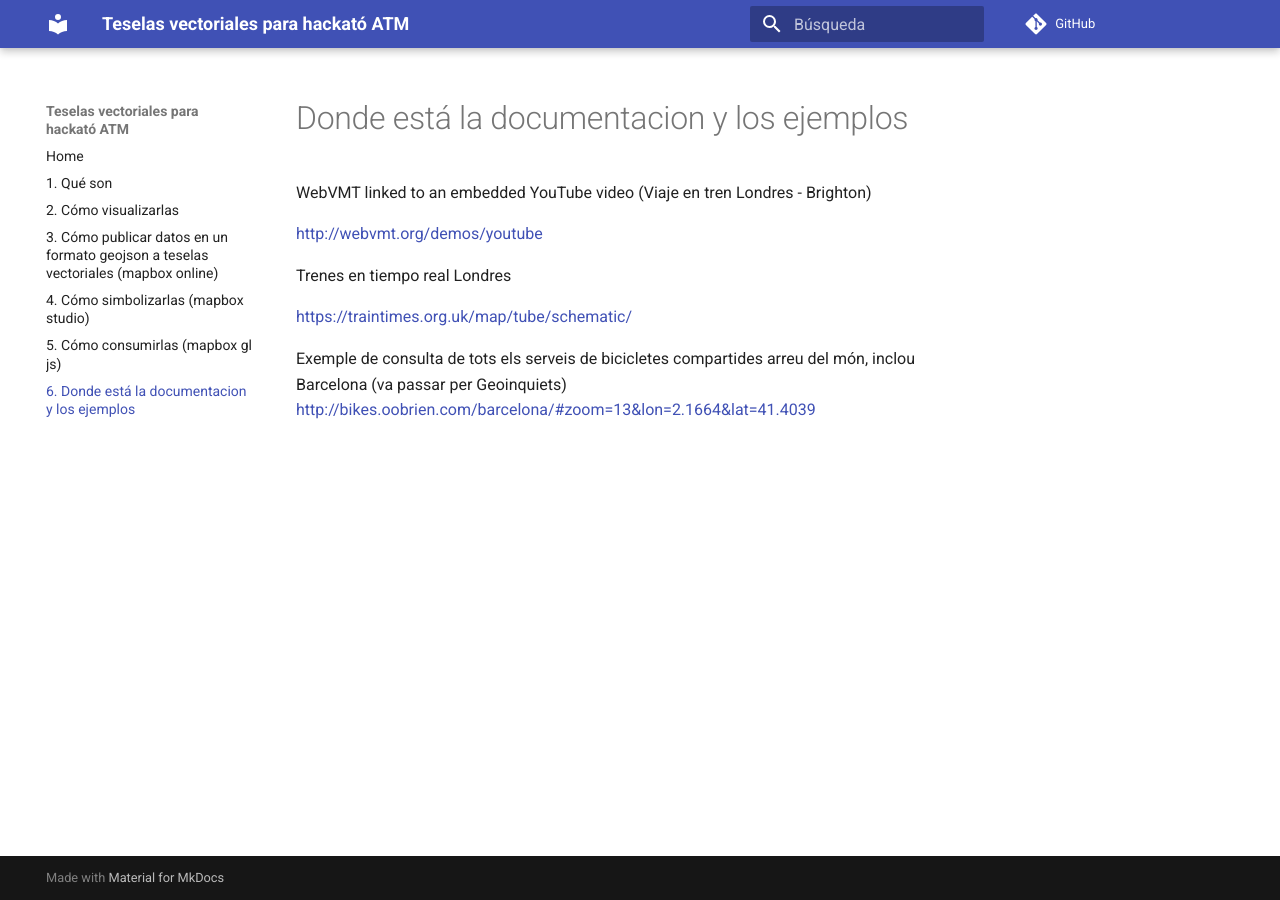
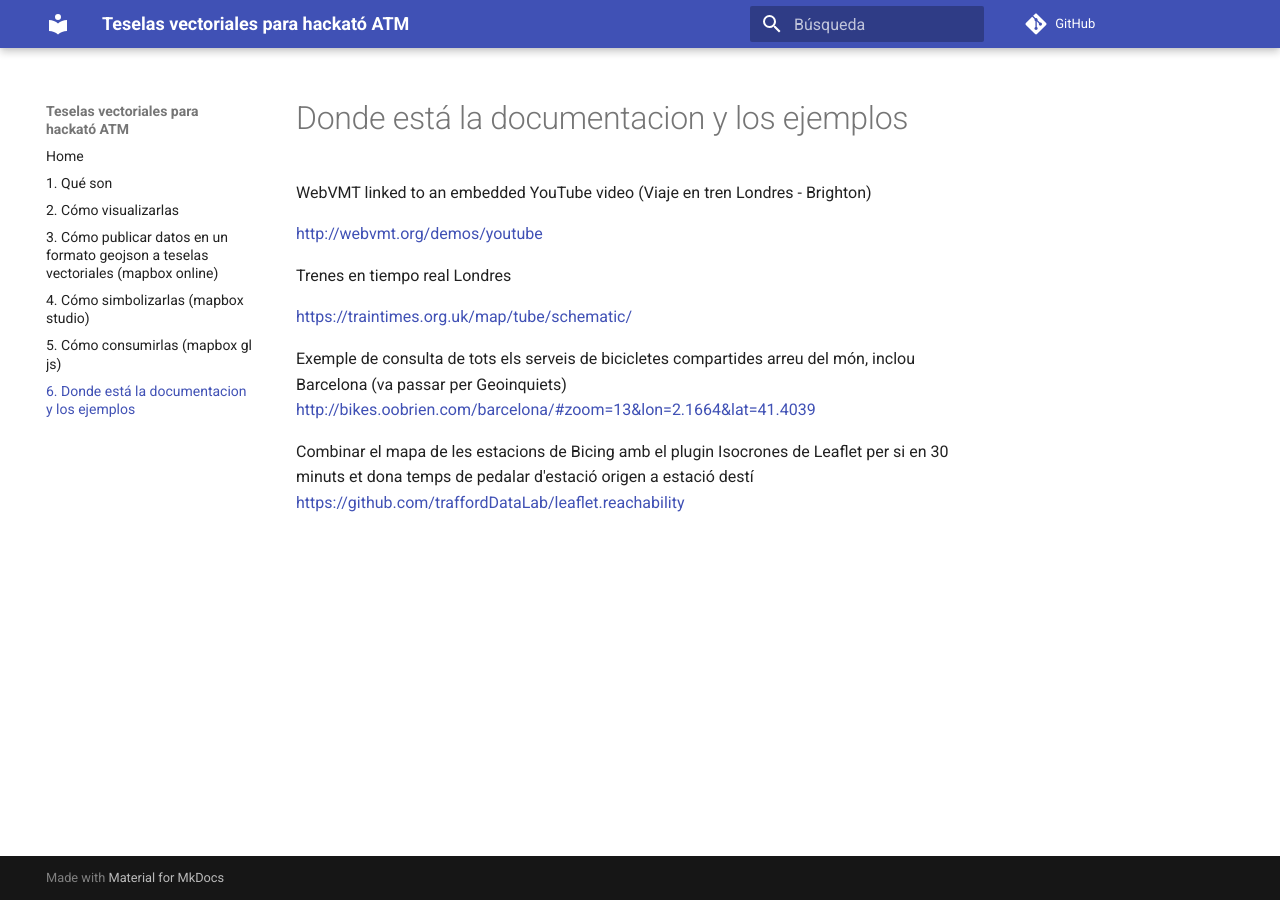
Before and after one commit to geoinquiets/vt-hackato-atm, an MkDocs documentation site: the page built from docs/6_documentacion.md, in a window 1280 px wide. Built offline with MkDocs 1.6.1 and Material for MkDocs 9.7.7, drawn with Linux system fonts in a browser that asks for light colours; comment, search, counter and statistics services are not loaded; old or Windows-style settings are respelled for this version of MkDocs.

Commit message:
afegit isocrones
per fer un mapa idoneïtat

```diff
--- a/docs/6_documentacion.md
+++ b/docs/6_documentacion.md
@@ -11,3 +11,6 @@ https://traintimes.org.uk/map/tube/schematic/
 
 Exemple de consulta de tots els serveis de bicicletes compartides arreu del món, inclou Barcelona (va passar per Geoinquiets)
 http://bikes.oobrien.com/barcelona/#zoom=13&lon=2.1664&lat=41.4039
+
+Combinar el mapa de les estacions de Bicing amb el plugin Isocrones de Leaflet per si en 30 minuts et dona temps de pedalar d'estació origen a estació destí
+https://github.com/traffordDataLab/leaflet.reachability
```
